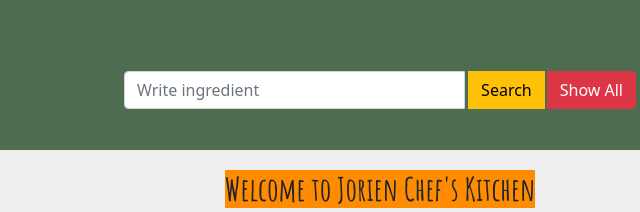
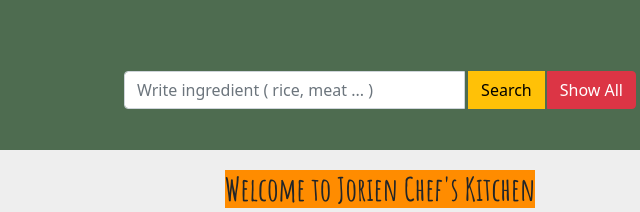
Before and after one commit to mysr3809/food-recipe-API, a website: page index.html in a window 1280 px wide. Shown: the top 212 px of the page, 260-900 px from the left. Drawn offline with nearby package versions, Linux system fonts and the light colour scheme.

Commit message:
changed style

```diff
--- a/index.html
+++ b/index.html
@@ -22,7 +22,7 @@
     <h2 class="logoText">Welcome to Jorien Chef's Kitchen</h2>
     <img id='cookerLogo' src="https://i.pinimg.com/originals/f2/9c/25/f29c2569b3c004a34eafa236647c6287.jpg" alt="">
     <div class="input-group m-3">
-      <input id="inputText" type="text" placeholder="Write ingredient" class="form-control"
+      <input id="inputText" type="text" placeholder="Write ingredient ( rice, meat ... )" class="form-control"
         aria-label="Text input with segmented dropdown button">
       <button type="button" id="searchBtn" onclick="getInputValue()" class="btn btn-warning">Search</button>
       <button type="button" id="showhBtn" onclick="showAllMeal()" class="btn btn-danger">Show All</button>
```
